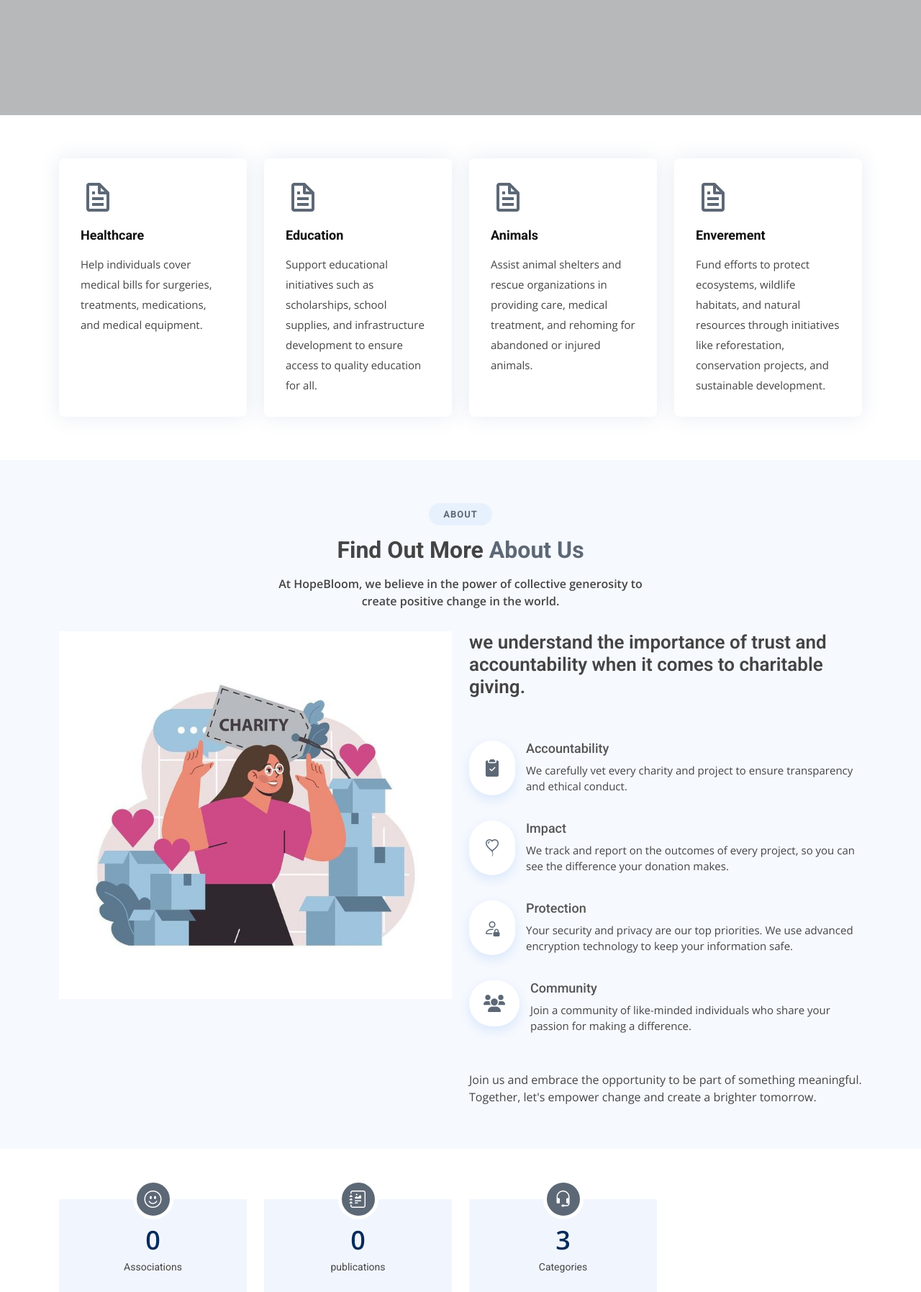
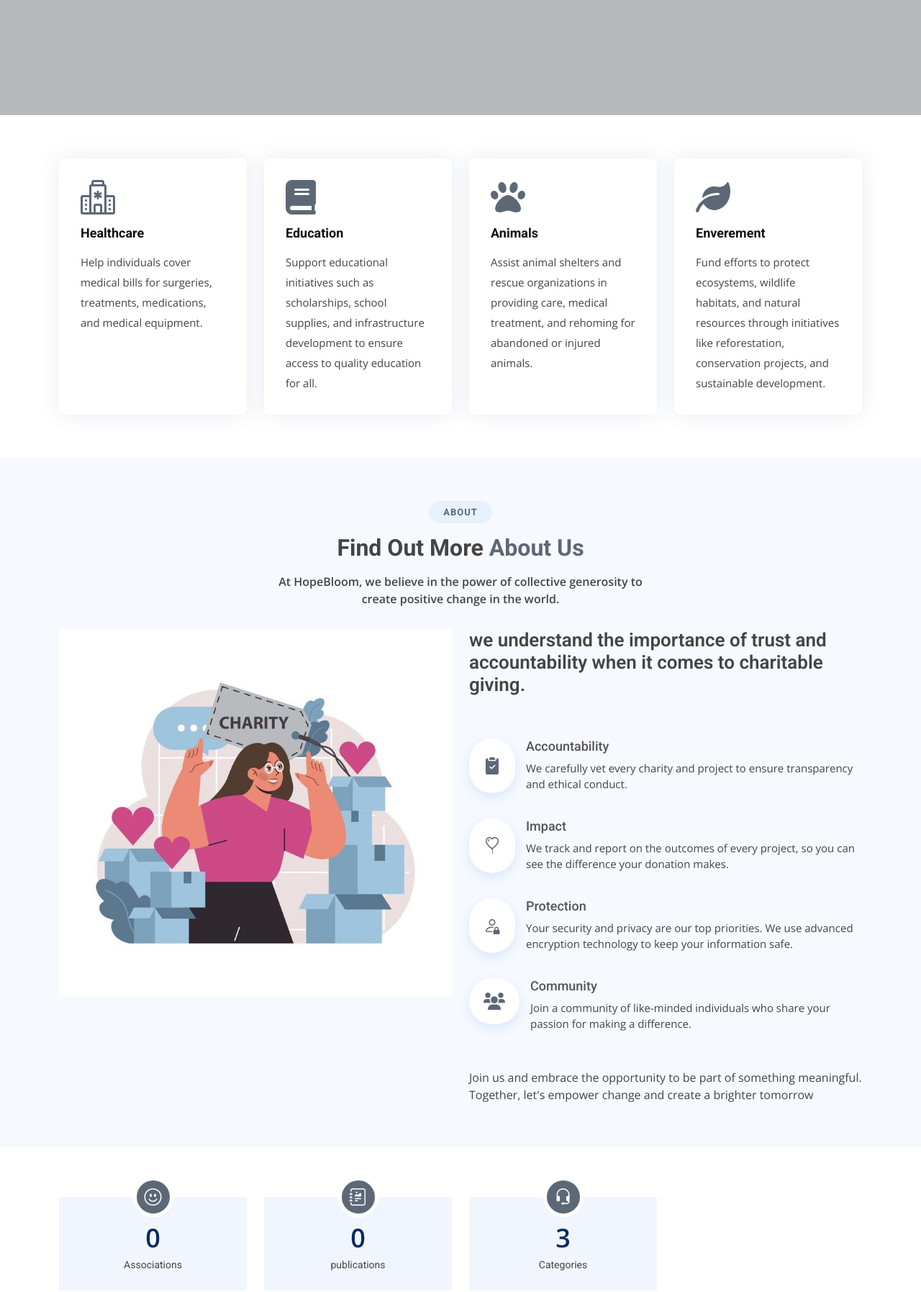
Before and after one commit to ilhamehoumadi/project, a Django app: page / in a window 1280 px wide. Shown: the part 510-2305 px from the top of the page at 72% size. Run offline with Django 5.2, Linux system fonts and the light colour scheme; parts of the project's set-up code (start-up, migrations or seed data) failed here and were passed over; some libraries are stand-ins or nearby versions.

Commit message:
categories icons

```diff
--- a/project/templates/pages/index.html
+++ b/project/templates/pages/index.html
@@ -35,7 +35,7 @@
         <div class="row">
           <div class="col-md-6 col-lg-3 d-flex align-items-stretch mb-5 mb-lg-0">
             <div class="icon-box" data-aos="fade-up" data-aos-delay="100">
-              <div class="icon"><i class="bx bx-file"></i></div>
+              <div class="icon"><i class="bi bi-hospital"></i></div>
               <h4 class="title"><a href="">Healthcare</a></h4>
               <p class="description">Help individuals cover medical bills for surgeries, treatments, medications, and medical equipment.</p>
             </div>
@@ -43,7 +43,9 @@
 
           <div class="col-md-6 col-lg-3 d-flex align-items-stretch mb-5 mb-lg-0">
             <div class="icon-box" data-aos="fade-up" data-aos-delay="200">
-              <div class="icon"><i class="bx bx-file"></i></div>
+              <div class="icon">
+                <link href="https://cdnjs.cloudflare.com/ajax/libs/font-awesome/6.0.0-beta3/css/all.min.css" rel="stylesheet">
+                <i class="fas fa-book"></i></div>
               <h4 class="title"><a href="">Education</a></h4>
               <p class="description">Support educational initiatives such as scholarships, school supplies, and infrastructure development to ensure access to quality education for all.</p>
             </div>
@@ -51,7 +53,9 @@
 
           <div class="col-md-6 col-lg-3 d-flex align-items-stretch mb-5 mb-lg-0">
             <div class="icon-box" data-aos="fade-up" data-aos-delay="300">
-              <div class="icon"><i class="bx bx-file"></i></div>
+              <div class="icon">
+                <link href="https://cdnjs.cloudflare.com/ajax/libs/font-awesome/6.0.0-beta3/css/all.min.css" rel="stylesheet">
+                <i  class="fas fa-paw"></i></div>
               <h4 class="title"><a href="">Animals</a></h4>
               <p class="description">Assist animal shelters and rescue organizations in providing care, medical treatment, and rehoming for abandoned or injured animals.</p>
             </div>
@@ -59,7 +63,9 @@
 
           <div class="col-md-6 col-lg-3 d-flex align-items-stretch mb-5 mb-lg-0">
             <div class="icon-box" data-aos="fade-up" data-aos-delay="300">
-              <div class="icon"><i class="bx bx-file"></i></div>
+              <div class="icon">
+                <link href="https://cdnjs.cloudflare.com/ajax/libs/font-awesome/6.0.0-beta3/css/all.min.css" rel="stylesheet">
+                <i class="fas fa-leaf"></i></div>
               <h4 class="title"><a href="">Enverement</a></h4>
               <p class="description">Fund efforts to protect ecosystems, wildlife habitats, and natural resources through initiatives like reforestation, conservation projects, and sustainable development.</p>
             </div>
@@ -122,7 +128,7 @@
               </li>
             </ul>
             <p>
-              Join us and embrace the opportunity to be part of something meaningful. Together, let's empower change and create a brighter tomorrow.
+              Join us and embrace the opportunity to be part of something meaningful. Together, let's empower change and create a brighter tomorrow
             </p>
           </div>
         </div>
```
